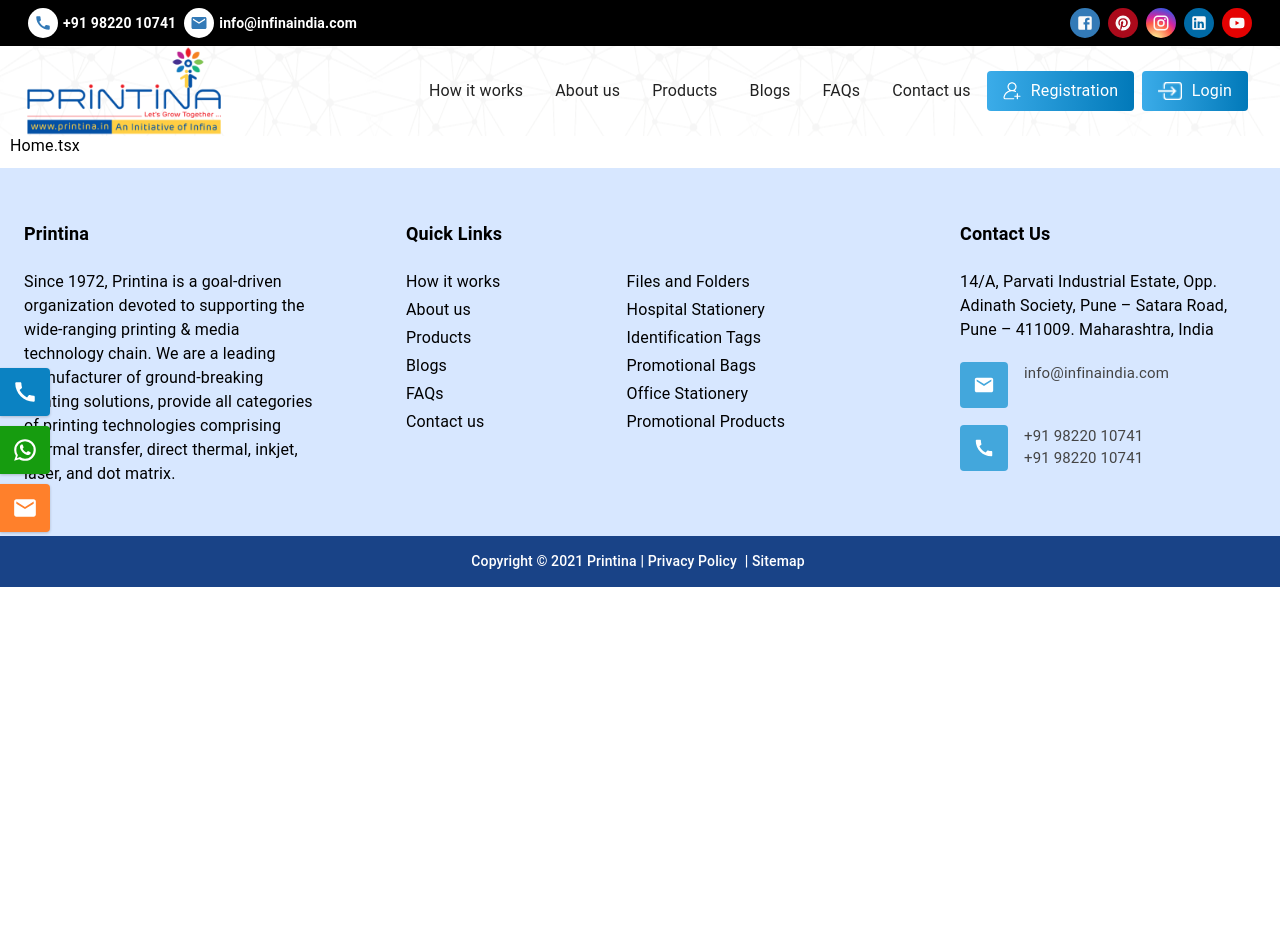
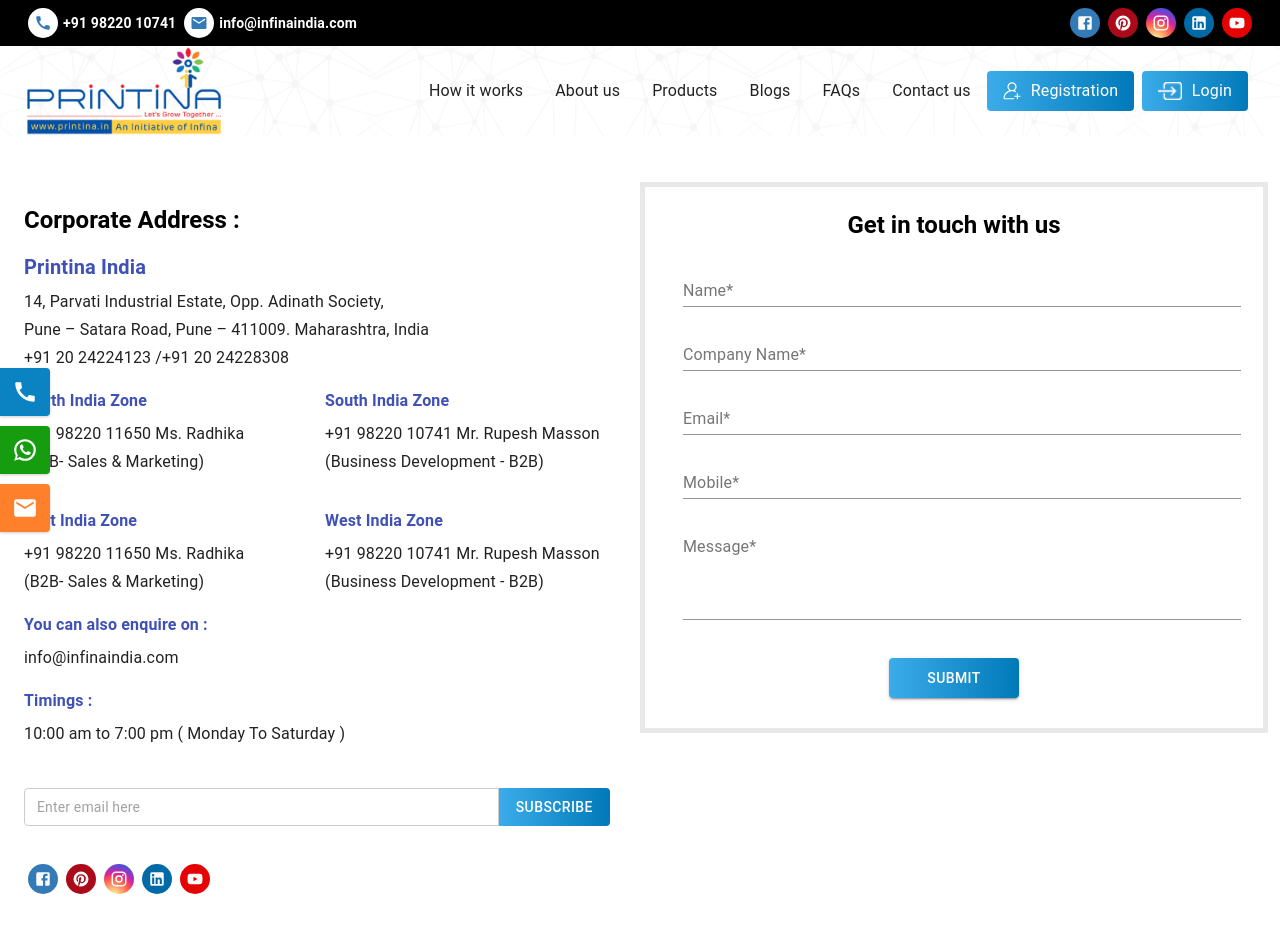
Before and after one commit to FinalPatel1678/Printina, a React (Create React App) app: page / in a window 1280 px wide. Shown: the top 952 px of the page. Before the commit the page ends 800 px from the top, so only its background shows below. Built offline with nearby package versions, Linux system fonts and the light colour scheme.

Commit message:
GetInTOuchWithUS - Done

```diff
--- a/package.json
+++ b/package.json
@@ -49,6 +49,7 @@
         ]
     },
     "devDependencies": {
+        "@types/react-google-recaptcha": "^2.1.2",
         "@types/react-router-dom": "^5.1.7",
         "redux-devtools-extension": "^2.13.9"
     }
--- a/src/Component/GetInTouchWithUs.tsx
+++ b/src/Component/GetInTouchWithUs.tsx
@@ -1,7 +1,10 @@
 import { createStyles, makeStyles, Theme } from '@material-ui/core/styles';
 import Typography from '@material-ui/core/Typography';
-import React, {  } from 'react';
-import { Container, Grid } from '@material-ui/core';
+import React, { useEffect, useState } from 'react';
+import { Button, Container, Grid, InputBase, Link, Paper, TextField } from '@material-ui/core';
+import { useLocation } from 'react-router-dom';
+import routes from '../routes';
+import SocialMedia from './Social Media';
 
 const useStyles = makeStyles((theme: Theme) =>
   createStyles({
@@ -9,24 +12,182 @@
       flexGrow: 1,
       padding: '50px 0',
     },
+    formRoot: {
+      '& > *': {
+        margin: theme.spacing(1),
+        width: '100%',
+      },
+    },
+    details: {
+      padding: '22px 30px 12px 12px !important',
+      '& form': {
+        widtg: '100%',
+        display: 'flex',
+        justifyContent: 'space-between',
+        marginTop: 40
+      },
+      '& ul': {
+        justifyContent: 'start',
+        marginTop: 30,
+        marginBottom: 30
+      },
+    },
     formDetails: {
-      border: '5px solid #000'
+      border: '5px solid #e8e8e8',
+      padding: '22px 30px !important',
+      textAlign: 'center',
+      height: 'fit-content'
+    },
+    title: {
+      marginBottom: 10,
+    },
+    subTitle: {
+      marginBottom: 5,
+      marginTop: 15
+    },
+    ListItemText: {
+      cursor: 'pointer',
+      '&:hover': {
+        color: '#337ab7',
+        textDecoration: 'none'
+      },
+    },
+    submitBtn: {
+      marginTop: 30,
+      borderRadius: 4,
+      height: 40,
+      width: 130,
+      borderBottom: 0,
+      justifyContent: 'center',
+      color: '#fff',
+      background: 'linear-gradient(to right, rgba(59,172,233,1) 0%, rgba(1,121,185,1) 100%)',
+      '&:hover': {
+        background: '#F58220',
+      },
+    },
+    suscribeBtn: {
+      borderRadius: 4,
+      borderTopLeftRadius: 0,
+      borderBottomLeftRadius: 0,
+      height: 38,
+      width: 130,
+      justifyContent: 'center',
+      color: '#fff',
+      background: 'linear-gradient(to right, rgba(59,172,233,1) 0%, rgba(1,121,185,1) 100%)',
+      '&:hover': {
+        background: '#F58220',
+      },
+      boxShadow: 'none'
+    },
+    input: {
+      padding: '6px 12px',
+      fontSize: 14,
+      height: 24,
+      borderTopRightRadius: 0,
+      borderBottomRightRadius: 0,
+      border: '1px solid #ccc',
+      borderRadius: 4,
+      '&:focus': {
+        borderColor: '#1f52a4'
+      },
+    },
+    inputWraper: {
+      width: '100%'
     }
   }),
 );
 
 const GetInTouchWithUs: React.FC = () => {
   const classes = useStyles();
+  const path = useLocation()
+  const [shouldVisible, setShouldVisible] = useState<boolean>(false)
+
+  useEffect(() => {
+    setShouldVisible(false);
+    (["/contact-us", "/"] as string[]).map((route: string) => {
+      if (route === path.pathname) {
+        setShouldVisible(true)
+      }
+    })
+  }, [path])
+
+  if (!shouldVisible) {
+    return null
+  }
 
   return (
     <Typography component='div' className={classes.root}>
       <Container fixed>
-        <Grid container spacing={2}>
-          <Grid item xs={12} md={6} >
-            <Typography variant='h5'><b>Corporate Address :</b></Typography>
+        <Grid container spacing={3}>
+          <Grid item xs={12} md={6} className={classes.details}>
+            <Typography variant='h5' className={classes.title}><b>Corporate Address :</b></Typography>
+            <Typography variant='h6' className={classes.subTitle} color='primary'><b>Printina India</b></Typography>
+            <Typography variant='subtitle1' color='textPrimary'>
+              14, Parvati Industrial Estate, Opp. Adinath Society,<br></br>
+              Pune – Satara Road, Pune – 411009. Maharashtra, India<br></br>
+            </Typography>
+            <Link href='tel:+91 20 24224123' variant='subtitle1' color='textPrimary' className={classes.ListItemText}>
+              +91 20 24224123 /
+            </Link>
+            <Link href='tel:+91 20 24228308' variant='subtitle1' color='textPrimary' className={classes.ListItemText}>
+              +91 20 24228308
+            </Link>
+            <Grid container spacing={2}>
+              <Grid item xs={12} sm={6}>
+                <Typography variant='subtitle1' className={classes.subTitle} color='primary'><b>North India Zone</b></Typography>
+                <Link href='tel:+91 98220 11650' variant='subtitle1' color='textPrimary' className={classes.ListItemText}>
+                  +91 98220 11650  Ms. Radhika<br></br>
+                  (B2B- Sales & Marketing)
+                </Link>
+              </Grid>
+              <Grid item xs={12} sm={6}>
+                <Typography variant='subtitle1' className={classes.subTitle} color='primary'><b>South India Zone</b></Typography>
+                <Link href='tel:+91 98220 10741' variant='subtitle1' color='textPrimary' className={classes.ListItemText}>
+                  +91 98220 10741  Mr. Rupesh Masson<br></br>
+                  (Business Development - B2B)
+                </Link>
+              </Grid>
+              <Grid item xs={12} sm={6}>
+                <Typography variant='subtitle1' className={classes.subTitle} color='primary'><b>East India Zone</b></Typography>
+                <Link href='tel:+91 98220 11650' variant='subtitle1' color='textPrimary' className={classes.ListItemText}>
+                  +91 98220 11650  Ms. Radhika<br></br>
+                  (B2B- Sales & Marketing)
+                </Link>
+              </Grid>
+              <Grid item xs={12} sm={6}>
+                <Typography variant='subtitle1' className={classes.subTitle} color='primary'><b>West India Zone</b></Typography>
+                <Link href='tel:+91 98220 10741' variant='subtitle1' color='textPrimary' className={classes.ListItemText}>
+                  +91 98220 10741  Mr. Rupesh Masson<br></br>
+                  (Business Development - B2B)
+                </Link>
+              </Grid>
+            </Grid>
+            <Typography variant='subtitle1' className={classes.subTitle} color='primary'><b>You can also enquire on :</b></Typography>
+            <Link href='mailto:info@infinaindia.com' color='textPrimary' variant='subtitle1' className={classes.ListItemText}>info@infinaindia.com</Link>
+            <Typography variant='subtitle1' className={classes.subTitle} color='primary'><b>Timings :</b></Typography>
+            <Typography variant='subtitle1' color='textPrimary'>
+              10:00 am to 7:00 pm ( Monday To Saturday )
+            </Typography>
+            <Typography component='form'>
+              <InputBase
+                className={classes.inputWraper}
+                placeholder="Enter email here"
+                classes={{ input: classes.input }}
+              />
+              <Button className={classes.suscribeBtn} variant="contained" color="primary">Subscribe</Button>
+            </Typography>
+            <SocialMedia />
           </Grid>
           <Grid item xs={12} md={6} className={classes.formDetails}>
-            <Typography variant='h5'><b>Get in touch with us</b></Typography>
+            <Typography variant='h5' className={classes.title}><b>Get in touch with us</b></Typography>
+            <form className={classes.formRoot} noValidate autoComplete="off">
+              <TextField label="Name*" />
+              <TextField label="Company Name*" />
+              <TextField label="Email*" />
+              <TextField label="Mobile*" />
+              <TextField label="Message*" multiline rowsMax={4} rows={4} />
+              <Button className={classes.submitBtn} variant="contained" color="primary">Submit</Button>
+            </form>
           </Grid>
         </Grid>
       </Container>
--- a/src/Component/Layout.tsx
+++ b/src/Component/Layout.tsx
@@ -5,6 +5,7 @@
 import Footer from "./Footer";
 import DirectionHeader from "./DirectionHeader";
 import FooterTop from "./FooterTop";
+import GetInTouchWithUs from "./GetInTouchWithUs";
 
 const useStyles = makeStyles((theme: Theme) =>
   createStyles({
@@ -46,6 +47,7 @@
           <div className={classes.drawerHeader} />
           <DirectionHeader/>
           {children}
+          <GetInTouchWithUs/>
           <FooterTop/>
           <Footer />
         </main>
--- a/src/Pages/ContactUs.tsx
+++ b/src/Pages/ContactUs.tsx
@@ -1,6 +1,5 @@
 import { createStyles, makeStyles } from '@material-ui/core/styles';
 import React from 'react';
-import GetInTouchWithUs from '../Component/GetInTouchWithUs';
 
 const useStyles = makeStyles(() =>
   createStyles({
@@ -12,7 +11,7 @@
   const classes = useStyles();
 
   return (
-    <React.Fragment><GetInTouchWithUs /></React.Fragment>
+    <React.Fragment></React.Fragment>
   );
 }
 export default ContactUs;
--- a/src/Pages/Home.tsx
+++ b/src/Pages/Home.tsx
@@ -11,7 +11,7 @@
   const classes = useStyles();
 
   return (
-    <React.Fragment>Home.tsx</React.Fragment>
+    <React.Fragment></React.Fragment>
   );
 }
 export default Home;
```
Also changed, not shown: 1 other file (tests, documents, lock files or other folders). Lines whose indentation alone changed are shown as unchanged.
